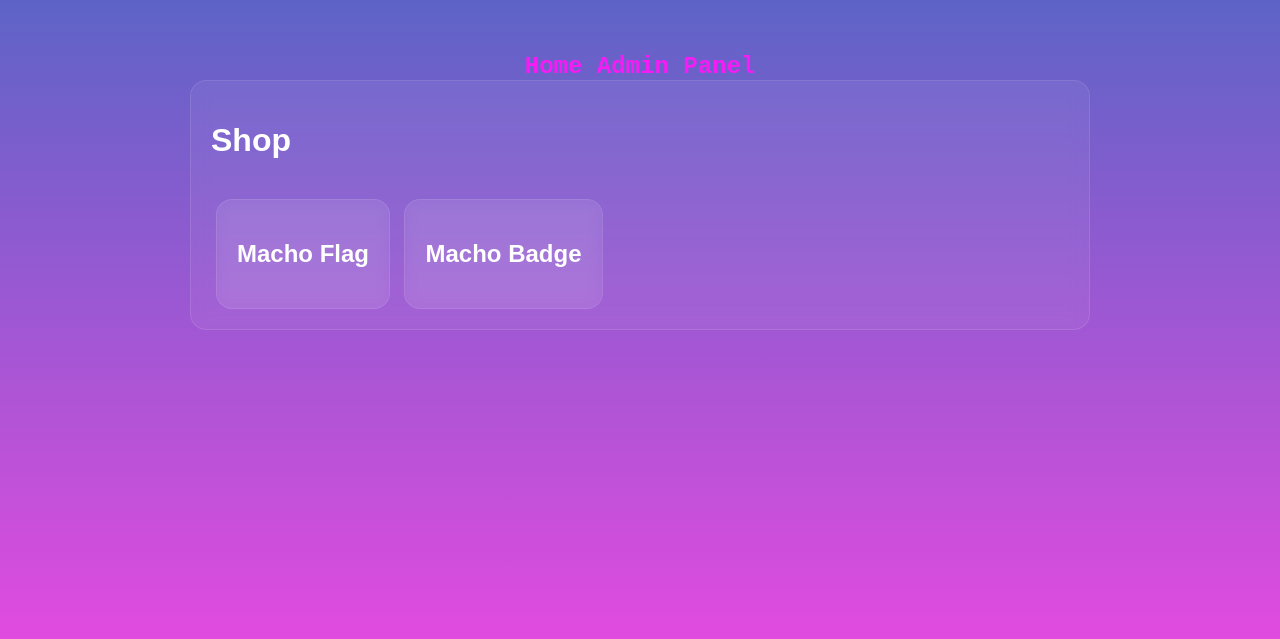
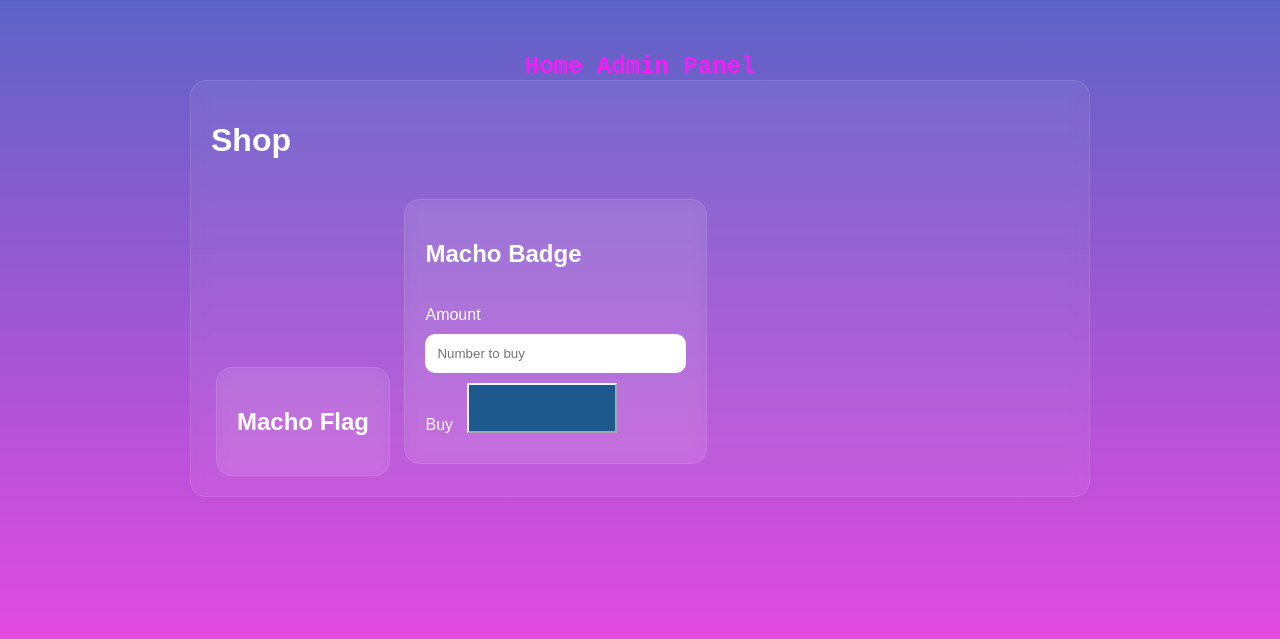
Before and after one commit to absol255/Macho-Shop, a Flask app: page / in a window 1280 px wide. Shown: the part 141-780 px from the top of the page. Run offline with Flask 3, Linux system fonts and the light colour scheme; some libraries are stand-ins or nearby versions.

Commit message:
ufhuidsghu

```diff
--- a/templates/index.html
+++ b/templates/index.html
@@ -28,6 +28,16 @@
             </div>
             <div class="drac">
                 <h2>Macho Badge</h2>
+                <br />
+                <label>
+                    Amount
+                    <input type="number" id="macho-badge-amount" placeholder="Number to buy">
+                </label>
+                <br />
+                <label>
+                    Buy
+                    <button id="macho-badge-buy" class="button"></button>
+                </label>
             </div>
         </div>
     </div>
```
